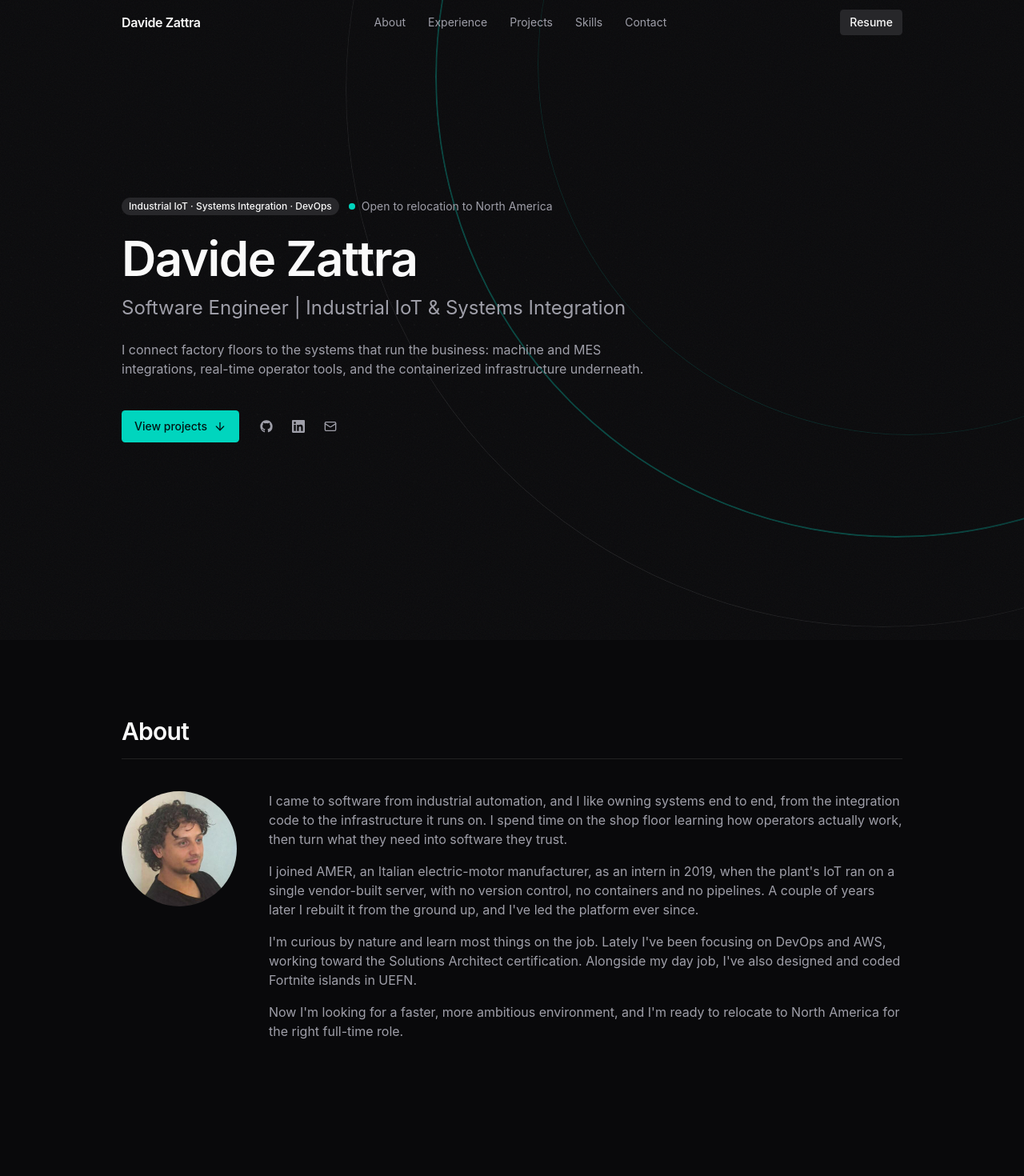
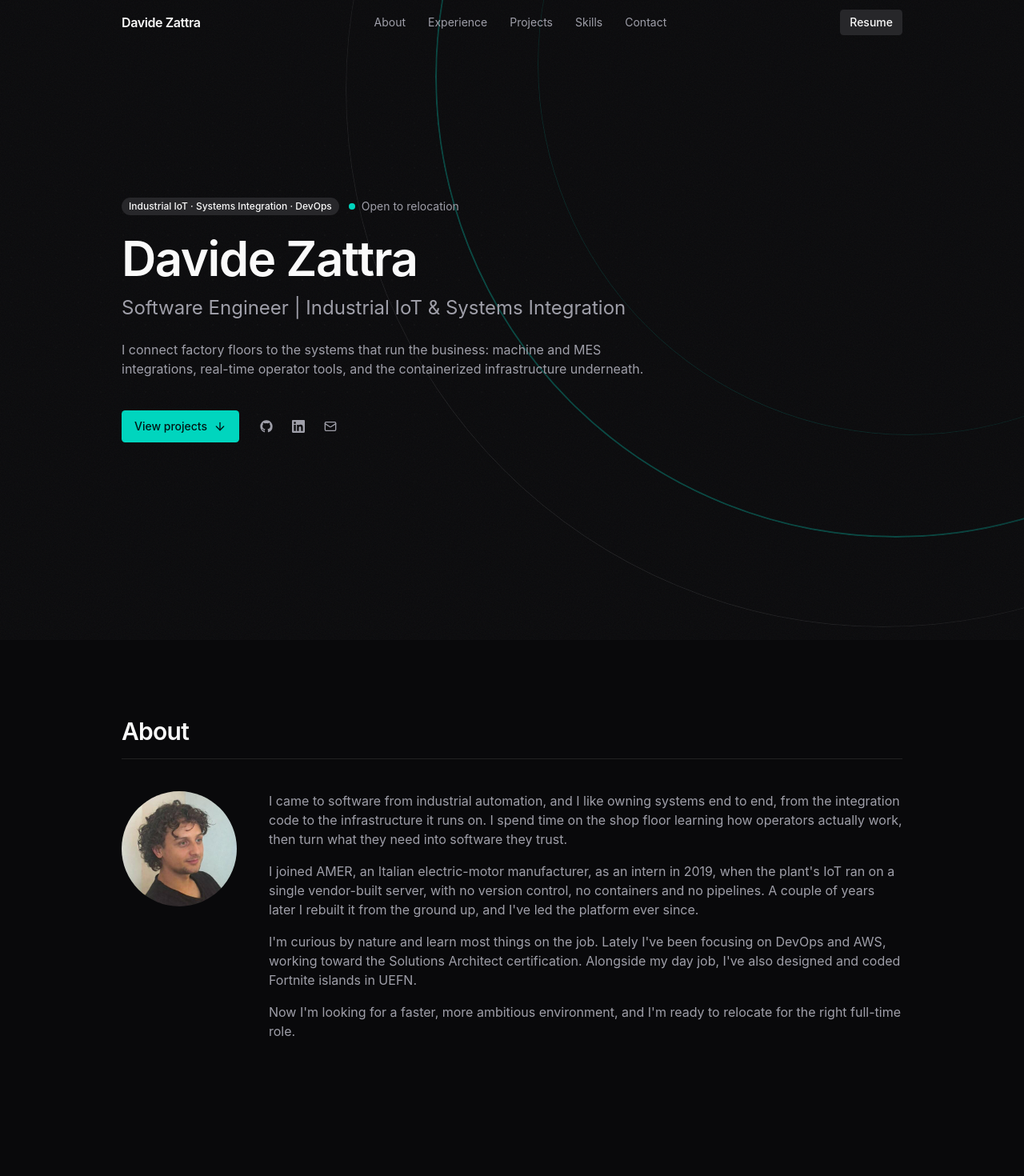
Before and after one commit to dzerk11/portfolio, a Vue app: page / in a window 1280 px wide. Shown: the top 1470 px of the page at 80% size. Built offline with nearby package versions, Linux system fonts and the light colour scheme.

Commit message:
feat: drop region from relocation note

```diff
--- a/index.html
+++ b/index.html
@@ -7,7 +7,7 @@
     <title>Davide Zattra | Software Engineer, Industrial IoT & Systems Integration</title>
     <meta
       name="description"
-      content="Davide Zattra, software engineer connecting factory machines, MES and warehouse systems through containerized integration services, CI/CD and observability. Based in Italy, relocating to North America."
+      content="Davide Zattra, software engineer connecting factory machines, MES and warehouse systems through containerized integration services, CI/CD and observability. Based in Italy, open to relocation."
     />
     <meta property="og:title" content="Davide Zattra | Software Engineer, Industrial IoT & Systems Integration" />
     <meta
--- a/src/components/sections/AboutSection.vue
+++ b/src/components/sections/AboutSection.vue
@@ -40,7 +40,7 @@ import { asset } from '@/lib/utils'
           </p>
           <p>
             Now I'm looking for a faster, more ambitious environment, and I'm
-            ready to relocate to North America for the right full-time role.
+            ready to relocate for the right full-time role.
           </p>
         </div>
       </div>
--- a/src/components/sections/ContactSection.vue
+++ b/src/components/sections/ContactSection.vue
@@ -25,8 +25,7 @@ const icons: Record<Social['icon'], Component> = {
 
       <div v-reveal="90" class="flex flex-col items-start gap-8">
         <p class="max-w-2xl text-muted-foreground">
-          I'm looking for full-time roles in North America and ready to
-          relocate.
+          I'm looking for full-time roles and I'm ready to relocate.
         </p>
 
         <Button as-child size="lg">
--- a/src/components/sections/HeroSection.vue
+++ b/src/components/sections/HeroSection.vue
@@ -88,7 +88,7 @@ onUnmounted(() => {
             <span class="absolute inline-flex size-full animate-ping rounded-full bg-primary/60 motion-reduce:animate-none" />
             <span class="relative inline-flex size-2 rounded-full bg-primary" />
           </span>
-          Open to relocation to North America
+          Open to relocation
         </span>
       </div>
 
```
Also changed, not shown: public/og-image.png, 1 other file (tests, documents, lock files or other folders).
